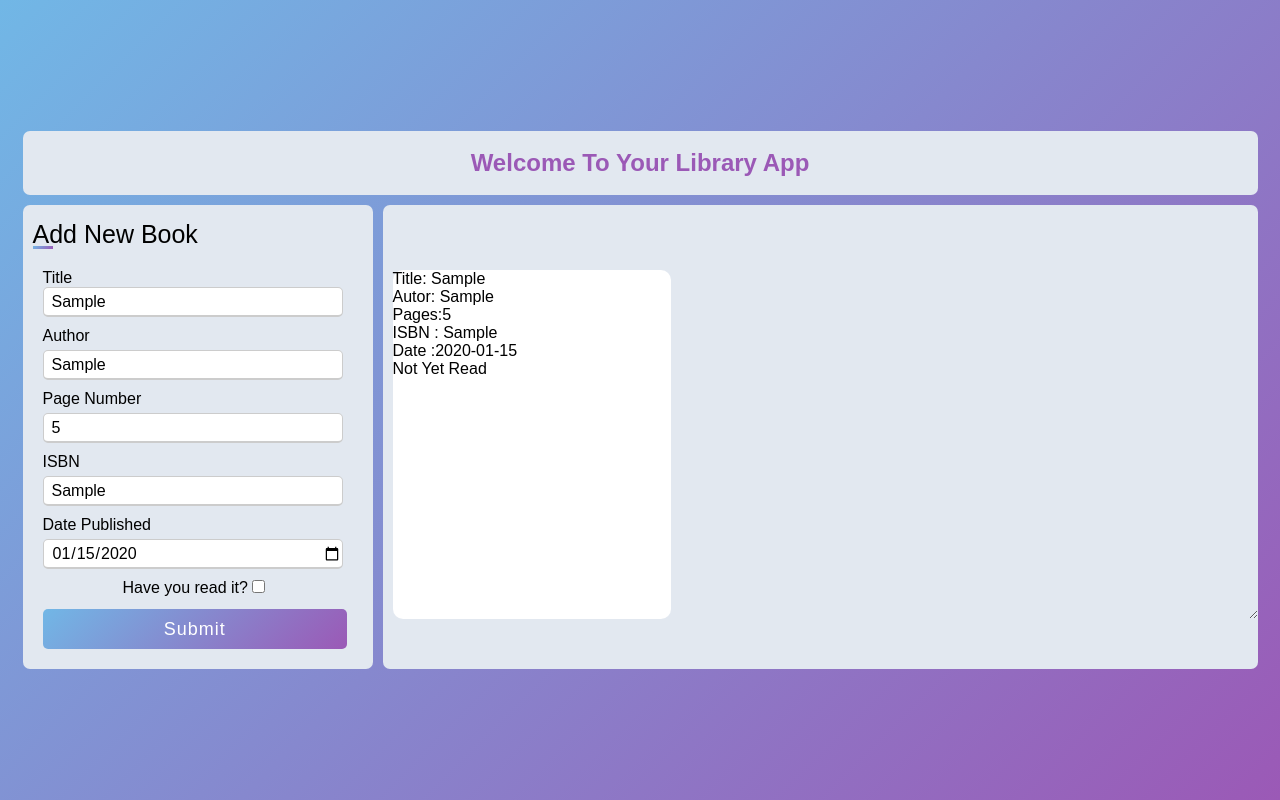
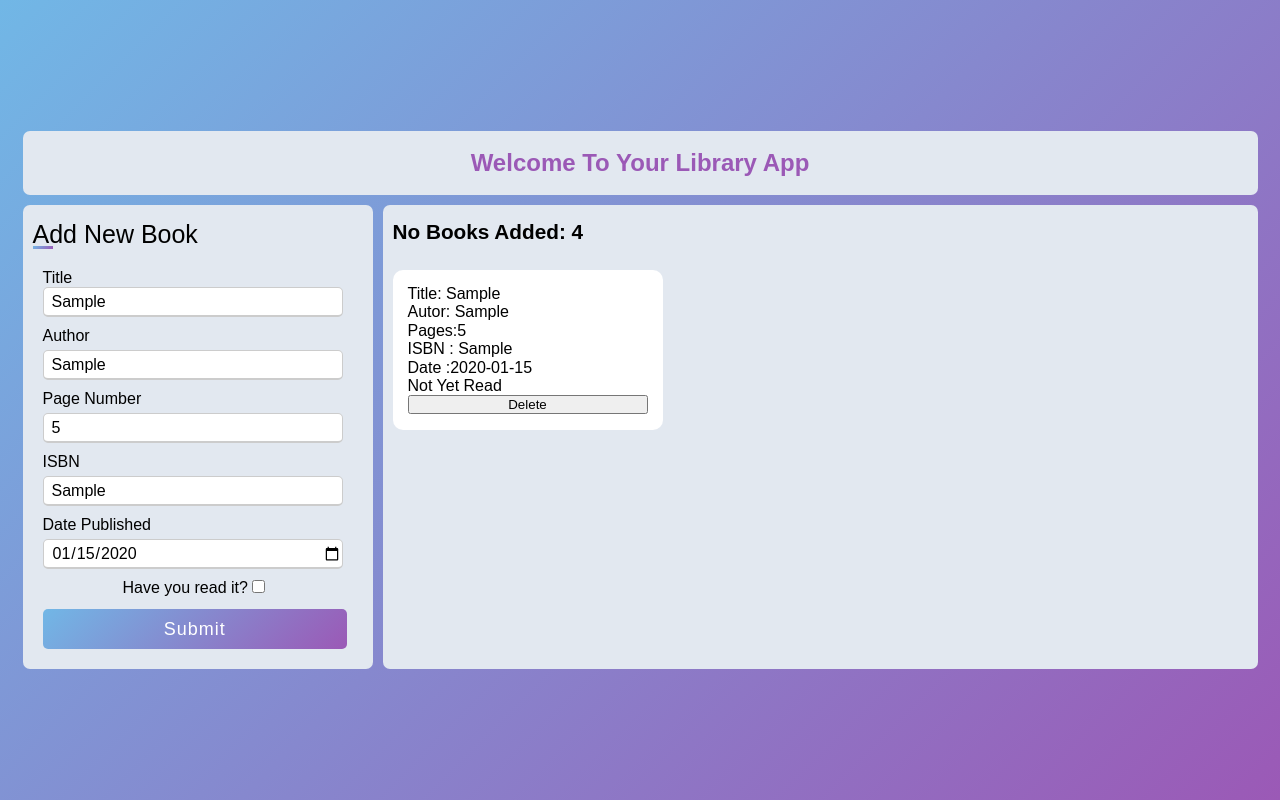
Before and after one commit to NicolasHup/Project-Lirary, a plain HTML site: page index.html in a window 1280 px wide. Both pictures are taken after typing "Sample", "Sample", "5", "Sample", "2020-01-15" into the empty fields and a click on the input "Submit". Drawn offline with Linux system fonts and the light colour scheme.

Commit message:
Displaying book on a card

```diff
--- a/index.html
+++ b/index.html
@@ -48,7 +48,8 @@
         </div>
         <div class="right-library">
             <div class="tittle">
-                <h5></h5>
+                <h5>No Books Added: 4  </h5>
+                <!--<input type="search">-->
             </div>
             <div class="books-library" id="library">
 
--- a/script.js
+++ b/script.js
@@ -22,6 +22,8 @@ function render(){
   libraryEl.innerHTML = "";
   for(let i = 0; i < myLibrary.length; i++){
     let book = myLibrary[i];
+
+  //Creates a div for a card that contains form infor about the created book
     let bookEl = document.createElement("div");
     bookEl.innerHTML = `
       <p>Title: ${book.title}</p>
@@ -29,7 +31,8 @@ function render(){
       <p>Pages:${book.pages}</p>
       <p>ISBN : ${book.isbn}</p>
       <p>Date :${book.date}</p>
-      <p>${book.read ? "Read" : "Not Yet Read"}</p>`;
+      <p>${book.read ? "Read" : "Not Yet Read"}</p>
+      <input type="submit" value="Delete">`;
     libraryEl.appendChild(bookEl);
   }
 }
--- a/style.css
+++ b/style.css
@@ -51,24 +51,29 @@ div.right-library{
 
 div.tittle{
     grid-area: title;
+    display: flex;
 }
 
 div.books-library{
     grid-area: books;
-    resize: both;
-    overflow: auto;
+    overflow-y: auto;
+    max-height: 350px;
     display: grid;
-    grid-template-columns: repeat(3, 2fr);
+    grid-template-rows: repeat(2, 1fr);
+    grid-template-columns: repeat(3, minmax(270px, 270px));
     column-gap: 10px;
     row-gap: 30px;
     padding-left: 10px;
     padding-right: 10px;
-    margin-bottom: 50px;
+    margin-bottom: 20px;
 }
 
 div.books-library div{
+    display: grid;
+    align-items: center;
     background-color:#fff;
     border-radius: 10px;
+    padding: 15px;
 }
 
 
```
